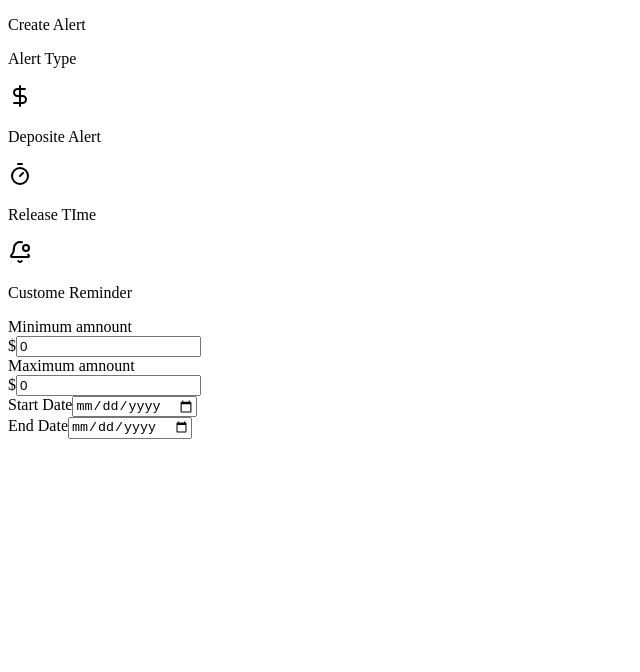
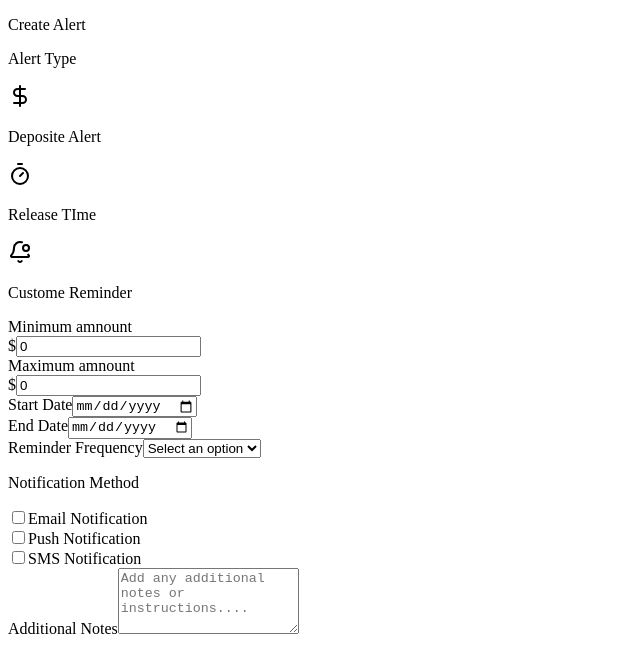
Before and after one commit to safetrustcr/dApp-SafeTrust, a Next.js app: page /SecurityManagement/createAlert in a window 1280 px wide. Shown: the top 672 px of the page, without its empty margins (0-640 px from the left). Built offline with nearby package versions, Linux system fonts and the light colour scheme.

Commit message:
feat/ alert screen

```diff
--- a/src/components/ui/alertCard.tsx
+++ b/src/components/ui/alertCard.tsx
@@ -7,8 +7,8 @@ type Props = {
 
 function AlertCard({ icon, text }: Props) {
   return (
-    <div className="w-full items-center justify-center">
-      <div className="rounded-xl border bg-card p-6 w-full items-center justify-center">
+    <div className="w-full items-center justify-center ">
+      <div className="rounded-xl border bg-card p-6 w-full dark:bg-white/15 items-center justify-center">
         <div className="w-full flex flex-col justify-center gap-4 items-center">
           <p className="text-sm text-center font-semibold dark:text-white text-black">
             {icon}
--- a/src/components/ui/customInput.tsx
+++ b/src/components/ui/customInput.tsx
@@ -2,7 +2,7 @@
 import React, { useState } from "react";
 
 type CustomInputProps = {
-  type: "textarea" | "text" | "number" | "currency" | "date";
+  type: "textarea" | "text" | "number" | "currency" | "date" | "checkbox";
   value: string | number;
   onChange: (value: string | number) => void;
   label?: string;
@@ -61,7 +61,11 @@ export function CustomInput({
 
   return (
     <div className="mb-4">
-      {label && <label className="block mb-1 font-medium">{label}</label>}
+      {label && (
+        <label className="block mb-1 lg:text-lg text-base font-medium dark:text-white">
+          {label}
+        </label>
+      )}
       {type === "textarea" ? (
         <textarea
           name={name}
@@ -81,10 +85,42 @@ export function CustomInput({
           name={name}
           placeholder={placeholder}
           value={inputValue}
+          min={0}
           onChange={handleChange}
-          className="border rounded-md p-2 w-full"
+          className="border rounded-md p-2 w-full dark:placeholder:text-white/50 "
         />
       )}
     </div>
   );
 }
+
+type CheckboxProps = {
+  label: string;
+  name: string;
+  inputValue: boolean;
+  handleChange: (value: boolean) => void;
+};
+
+export function CheckBox({
+  label,
+  name,
+  inputValue,
+  handleChange,
+}: CheckboxProps) {
+  const onChange = (e: React.ChangeEvent<HTMLInputElement>) => {
+    handleChange(e.target.checked);
+  };
+
+  return (
+    <div className="flex items-center gap-2">
+      <input
+        type="checkbox"
+        name={name}
+        checked={Boolean(inputValue)}
+        onChange={onChange}
+        className="w-5 h-5 border rounded focus:ring-blue-500 focus:ring-2"
+      />
+      <span className="text-gray-700">{label}</span>
+    </div>
+  );
+}
--- a/src/components/ui/customSelect.tsx
+++ b/src/components/ui/customSelect.tsx
@@ -0,0 +1,63 @@
+import React from "react";
+
+type Option = {
+  label: string;
+  value: string | number;
+};
+
+type CustomSelectProps = {
+  options: Option[];
+  value: string | number;
+  onChange: (value: string | number) => void;
+  label?: string;
+  placeholder?: string;
+  name?: string;
+};
+
+function CustomSelect({
+  options,
+  value,
+  onChange,
+  label,
+  placeholder = "Select an option",
+  name = "",
+}: CustomSelectProps) {
+  const handleChange = (e: React.ChangeEvent<HTMLSelectElement>) => {
+    onChange(e.target.value);
+  };
+
+  return (
+    <div className="flex flex-col gap-2">
+      {label && (
+        <label className="block mb-1 lg:text-lg text-base text-black font-medium dark:text-white">
+          {label}
+        </label>
+      )}
+      <select
+        name={name}
+        value={value}
+        onChange={handleChange}
+        className="border active:border-none  rounded-md p-2 w-full bg-transparent focus:ring-none "
+      >
+        <option
+          className="dark:bg-black/50 dark:text-white/70 text-black bg-white/30"
+          value=""
+          disabled
+        >
+          {placeholder}
+        </option>
+        {options.map((option) => (
+          <option
+            key={option.value}
+            value={option.value}
+            className="dark:bg-black/70 dark:text-white/70 text-black bg-white/30"
+          >
+            {option.label}
+          </option>
+        ))}
+      </select>
+    </div>
+  );
+}
+
+export default CustomSelect;
--- a/src/pages/SecurityManagement/createAlert.tsx
+++ b/src/pages/SecurityManagement/createAlert.tsx
@@ -1,6 +1,7 @@
 "use client";
 import AlertCard from "@/components/ui/alertCard";
-import { CustomInput } from "@/components/ui/customInput";
+import { CheckBox, CustomInput } from "@/components/ui/customInput";
+import CustomSelect from "@/components/ui/customSelect";
 import { BellDotIcon, DollarSign, Timer } from "lucide-react";
 import { useState } from "react";
 
@@ -9,12 +10,24 @@ function CreateAlert() {
   const [maximumAmount, setMaximumAmount] = useState(0);
   const [startDate, setStartDate] = useState("");
   const [endDate, setEndDate] = useState("");
+  const [isChecked, setIsChecked] = useState(false);
+  const [selectedOption, setSelectedOption] = useState("");
+
+  const options = [
+    { label: "Option 1", value: "1" },
+    { label: "Option 2", value: "2" },
+    { label: "Option 3", value: "3" },
+  ];
   return (
-    <div className="flex flex-col space-y-4 p-8 w-full pt-6">
-      <p>Create Alert</p>
+    <div className="flex flex-col dark:bg-black space-y-4 p-8 w-full pt-6">
+      <p className="font-bold dark:text-white text-black lg:text-2xl text-base">
+        Create Alert
+      </p>
 
-      <div className="w-full flex flex-col">
-        <p className="text-sm mb-3">Alert Type</p>
+      <div className="w-full flex flex-col mt-4">
+        <p className="text-sm mb-3 text-black dark:text-white/50 lg:text-base">
+          Alert Type
+        </p>
         <div className="grid gap-4 md:grid-cols-2 lg:grid-cols-3 w-full">
           {alertCards.map((alertCard, index) => (
             <AlertCard
@@ -55,6 +68,43 @@ function CreateAlert() {
           onChange={(value) => setEndDate(value as string)}
         />
       </div>
+      <CustomSelect
+        options={options}
+        value={selectedOption}
+        onChange={(value) => setSelectedOption(value.toString())}
+        label="Reminder Frequency"
+        placeholder="Select an option"
+      />
+      <div>
+        <p>Notification Method</p>
+        <CheckBox
+          label="Email Notification"
+          name="terms"
+          inputValue={isChecked}
+          handleChange={setIsChecked}
+        />
+        <CheckBox
+          label="Push Notification"
+          name="terms"
+          inputValue={isChecked}
+          handleChange={setIsChecked}
+        />
+        <CheckBox
+          label="SMS Notification"
+          name="terms"
+          inputValue={isChecked}
+          handleChange={setIsChecked}
+        />
+      </div>
+      <CustomInput
+        type="textarea"
+        label="Additional Notes"
+        name="description"
+        placeholder="Add any additional notes or instructions...."
+        value=""
+        onChange={() => {}}
+        rows={4}
+      />
     </div>
   );
 }
```
